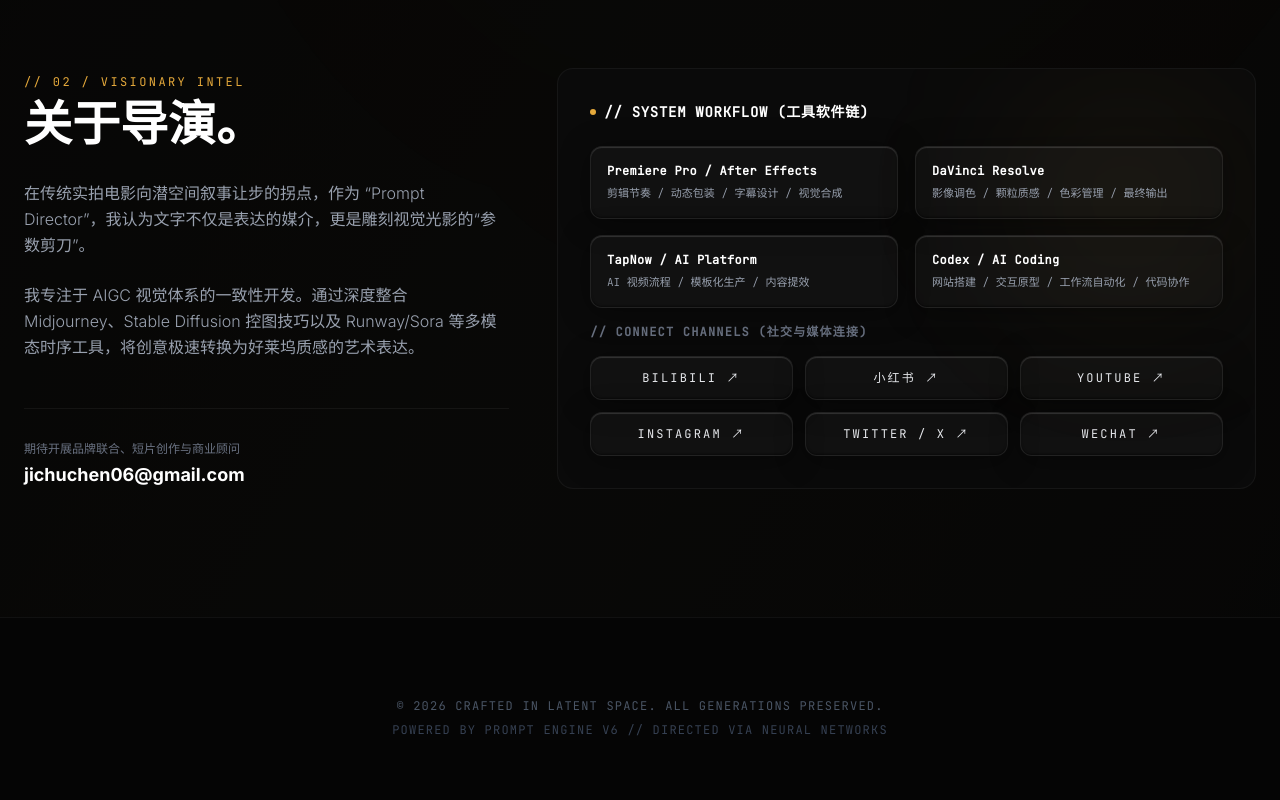
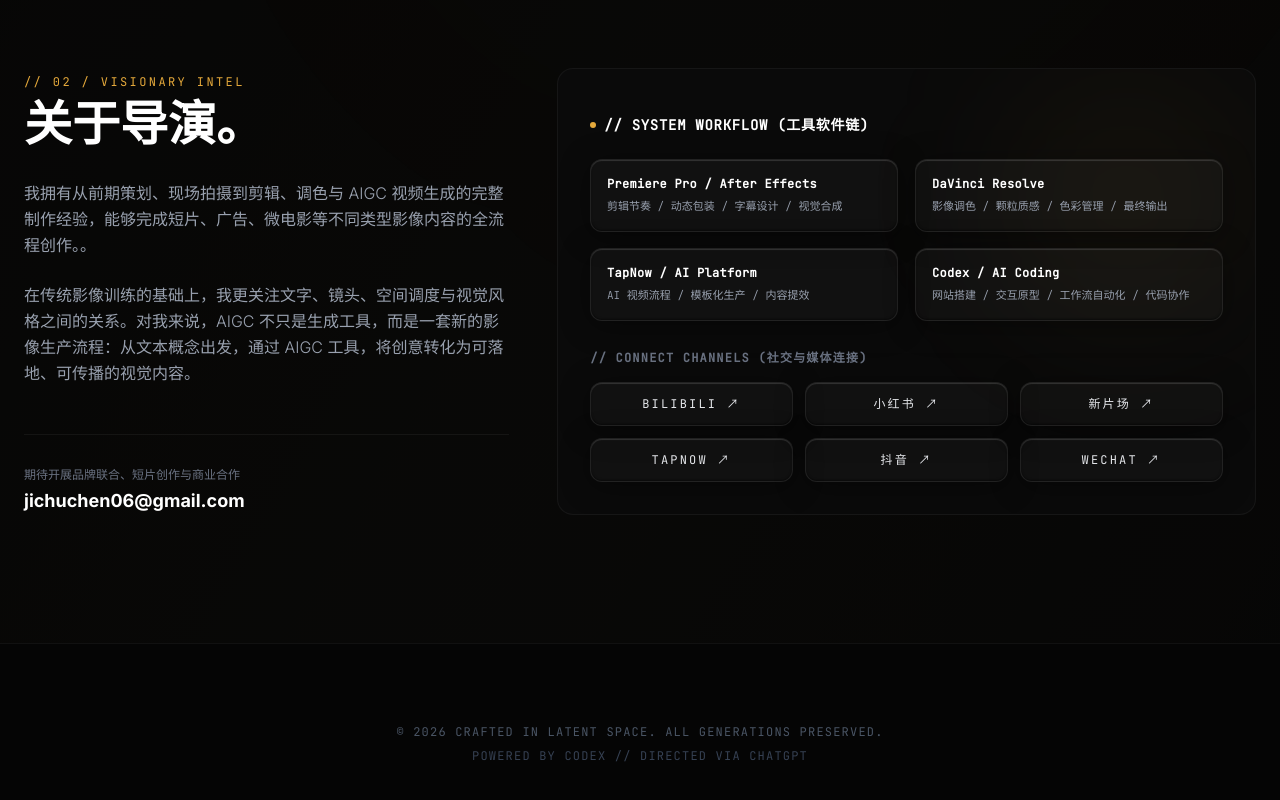
Before and after one commit to jichuchen06/jichuchen06.github.io, a Next.js app: page / in a window 1280 px wide. Shown: the part 3093-3893 px from the top of the page. Built offline with nearby package versions, Linux system fonts and the light colour scheme.

Commit message:
Stabilize portfolio updates

```diff
--- a/src/app/page.tsx
+++ b/src/app/page.tsx
@@ -194,11 +194,11 @@ const softwareStack = [
 ];
 
 const connectChannels = [
-  { label: 'BILIBILI ↗', href: 'https://space.bilibili.com' },
-  { label: '小红书 ↗', href: 'https://www.xiaohongshu.com' },
-  { label: 'YOUTUBE ↗', href: 'https://www.youtube.com' },
-  { label: 'INSTAGRAM ↗', href: 'https://www.instagram.com' },
-  { label: 'TWITTER / X ↗', href: 'https://x.com' },
+  { label: 'BILIBILI ↗', href: 'https://space.bilibili.com/104260658?spm_id_from=333.1007.0.0' },
+  { label: '小红书 ↗', href: 'https://www.xiaohongshu.com/user/profile/642b0abe0000000010025661' },
+  { label: '新片场 ↗', href: 'https://www.xinpianchang.com/u12444155?channel=copyLink&from=webShare' },
+  { label: 'TAPNOW ↗', href: 'https://app.tapnow.ai/creator/profile/4bb700a8-ad0d-4164-bd3b-b496f349eb06' },
+  { label: '抖音 ↗', href: 'https://x.com' },
 ];
 
 export default function Page() {
@@ -686,14 +686,14 @@ export default function Page() {
               <span className="text-xs font-mono text-[#E5A93B] tracking-[0.2em]">// 02 / VISIONARY INTEL</span>
               <h2 className="text-3xl md:text-5xl font-black text-white mt-2">关于导演。</h2>
               <div className="mt-8 space-y-6 text-gray-400 font-light leading-relaxed">
-                <p>在传统实拍电影向潜空间叙事让步的拐点，作为 “Prompt Director”，我认为文字不仅是表达的媒介，更是雕刻视觉光影的“参数剪刀”。</p>
-                <p>我专注于 AIGC 视觉体系的一致性开发。通过深度整合 Midjourney、Stable Diffusion 控图技巧以及 Runway/Sora 等多模态时序工具，将创意极速转换为好莱坞质感的艺术表达。</p>
+                <p>我拥有从前期策划、现场拍摄到剪辑、调色与 AIGC 视频生成的完整制作经验，能够完成短片、广告、微电影等不同类型影像内容的全流程创作。。</p>
+                <p>在传统影像训练的基础上，我更关注文字、镜头、空间调度与视觉风格之间的关系。对我来说，AIGC 不只是生成工具，而是一套新的影像生产流程：从文本概念出发，通过 AIGC 工具，将创意转化为可落地、可传播的视觉内容。</p>
               </div>
             </div>
 
             {/* 期待开展联合 */}
             <div className="mt-12 pt-8 border-t border-white/5 hidden lg:block">
-              <p className="text-xs text-gray-500">期待开展品牌联合、短片创作与商业顾问</p>
+              <p className="text-xs text-gray-500">期待开展品牌联合、短片创作与商业合作</p>
               <p className="text-lg text-white font-bold mt-1">jichuchen06@gmail.com</p>
             </div>
           </div>
@@ -855,7 +855,7 @@ export default function Page() {
       {/* Footer */}
       <footer className="text-center py-20 border-t border-white/5 text-gray-600 text-xs font-mono tracking-widest uppercase relative z-10">
         <p>© 2026 CRAFTED IN LATENT SPACE. ALL GENERATIONS PRESERVED.</p>
-        <p className="mt-2 text-gray-700">POWERED BY PROMPT ENGINE V6 // DIRECTED VIA NEURAL NETWORKS</p>
+        <p className="mt-2 text-gray-700">POWERED BY CODEX // DIRECTED VIA CHATGPT</p>
       </footer>
     </div>
   );
```
